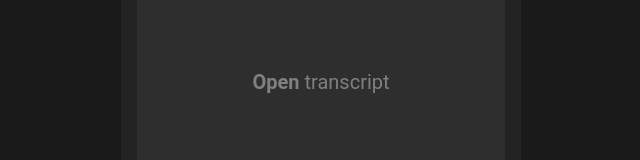
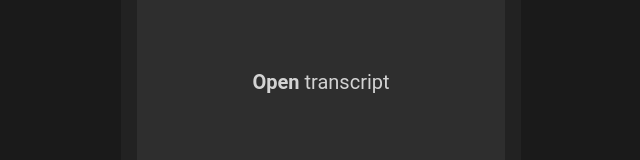
Before and after one commit to kumpmati/nopsa, a Svelte app: page / in a window 1280 px wide. Shown: the part 180-340 px from the top of the page, without its empty margins (319-959 px from the left). Built offline with nearby package versions, Linux system fonts and the light colour scheme.

Commit message:
improved uploader text contrast

```diff
--- a/src/components/Uploader.svelte
+++ b/src/components/Uploader.svelte
@@ -59,7 +59,7 @@
   }
 
 	#dropzone > label {
-		color: gray;
+		color: lightgray;
 		cursor: pointer;
 	}
 
```
